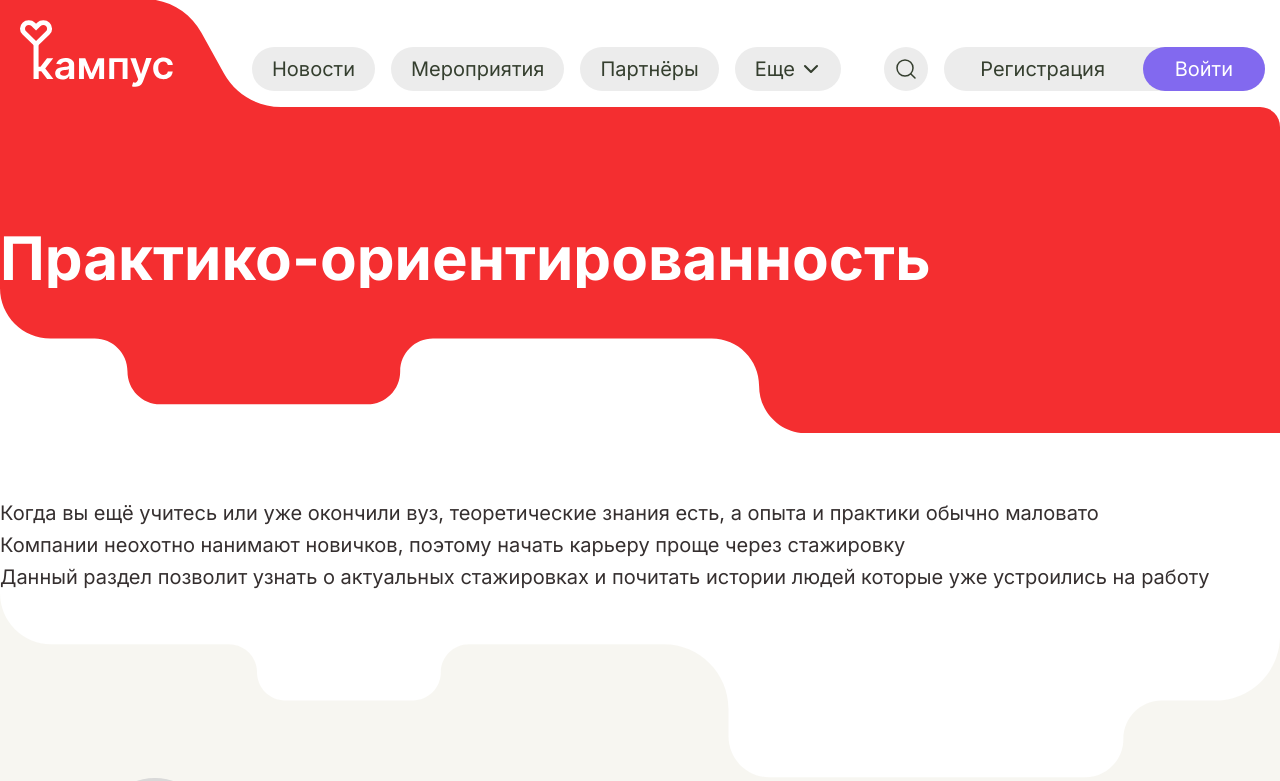
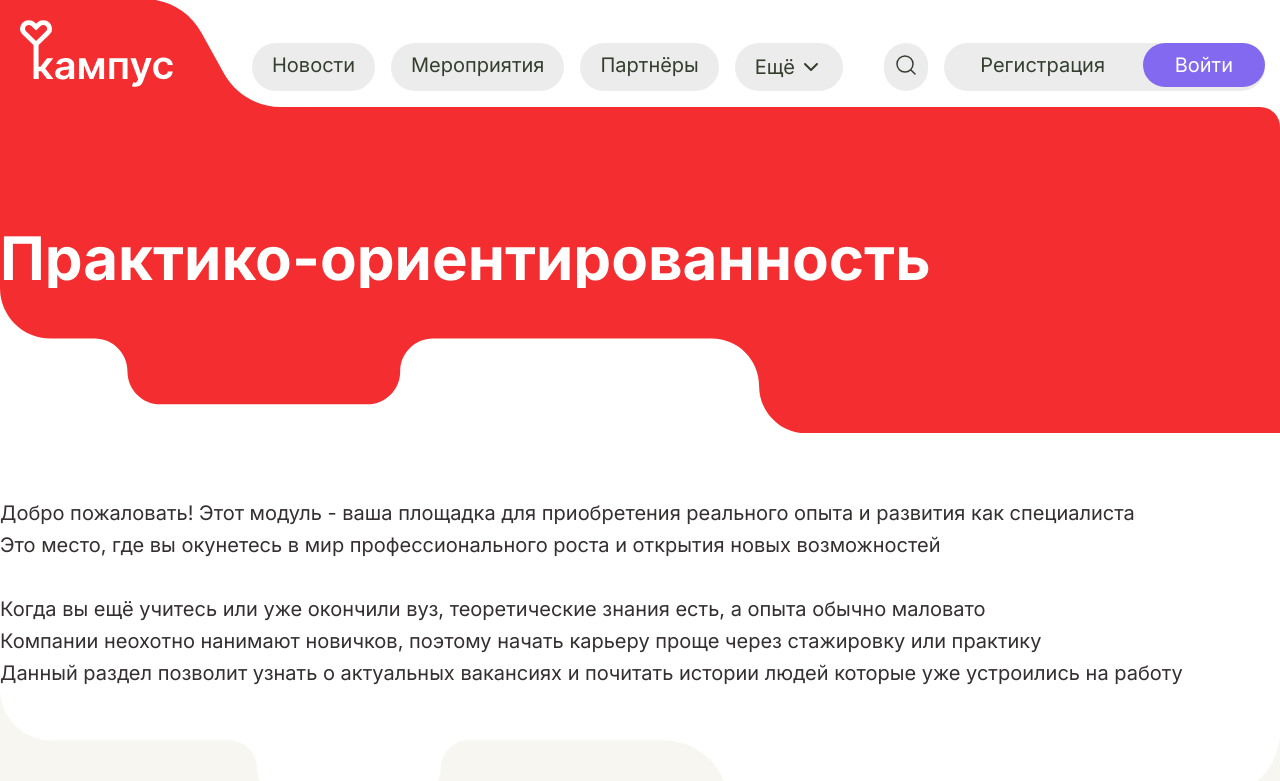
Before and after one commit to QKeeper/campus-practice-module, a React (Vite) app: page / in a window 1280 px wide. Shown: the top 781 px of the page. Built offline with nearby package versions, Linux system fonts and the light colour scheme; no server answers.

Commit message:
Header dropdown menu

```diff
--- a/src/components/ui/Header.module.scss
+++ b/src/components/ui/Header.module.scss
@@ -36,3 +36,28 @@
 	margin-right: max(calc((100vw - 1360px) / 2), 15px);
 	margin-left: calc(max(calc((100vw - 1360px) / 2), 40px) + 212px);
 }
+
+.dropdown__menu {
+	.dropdown__container {
+		display: none;
+	}
+	&:focus-within {
+		.dropdown__container {
+			display: block;
+			animation-name: fadein;
+			animation-duration: 0.2s;
+			animation-timing-function: ease;
+			animation-direction: normal;
+		}
+	}
+}
+
+@keyframes fadein {
+	from {
+		opacity: 0;
+	}
+
+	to {
+		opacity: 100;
+	}
+}
--- a/src/components/ui/Header.tsx
+++ b/src/components/ui/Header.tsx
@@ -3,6 +3,7 @@ import Brand from "../common/Brand";
 import PatternHeader from "../common/PatternHeader";
 import styles from "./Header.module.scss";
 import { cn } from "../../hooks/utils";
+import { Link } from "react-router-dom";
 
 export default function Header() {
 	return (
@@ -19,10 +20,24 @@ export default function Header() {
 					<NavLink href="https://studgorod.ru/#news">Новости</NavLink>
 					<NavLink href="https://studgorod.ru/#events">Мероприятия</NavLink>
 					<NavLink href="https://studgorod.ru/partners">Партнёры</NavLink>
-					<NavLink>
-						Еще
-						<ChevronDown size={20} strokeWidth={2.12} className="scale-[1.2] ml-[0.1rem]" />
-					</NavLink>
+
+					<DropDownMenu title="Ещё">
+						<DropDownItem href="https://studgorod.ru/pages/bonusnaya-programma">
+							Бонусная программа
+						</DropDownItem>
+						<DropDownItem href="https://studgorod.ru/pages/lgotnye-kredity-na-obrazovanie">
+							Льготные кредиты на образование
+						</DropDownItem>
+						<DropDownItem href="https://studgorod.ru/pages/stipendialnaya-programma">
+							Стипендиальные программа
+						</DropDownItem>
+						<DropDownItem href="/">Практико-ориентированность</DropDownItem>
+						<DropDownItem href="https://studgorod.ru/pages/kontakty">Контакты</DropDownItem>
+						<DropDownItem href="https://studgorod.ru/pages/o-fonde-kampus">
+							О фонде "Кампус"
+						</DropDownItem>
+					</DropDownMenu>
+
 					<NavLink icon className="ml-auto">
 						<Search strokeWidth={1.5} />
 					</NavLink>
@@ -61,3 +76,37 @@ function NavLink({ icon, children, className, ...rest }: NavLinkProps) {
 		</li>
 	);
 }
+
+function DropDownMenu({ className, children, title }: React.ComponentPropsWithRef<"div">) {
+	return (
+		<li
+			className={cn(
+				"bg-[#ececec] text-[#353f2f] rounded-full relative",
+				styles.dropdown__menu,
+				className
+			)}
+		>
+			<button className="rounded-full text-xl leading-none flex items-center justify-center gap-1 px-5 py-3">
+				{title}
+				<ChevronDown />
+			</button>
+
+			<div
+				className={cn(
+					"absolute top-0 left-0 bg-white rounded-2xl shadow-md w-96 overflow-hidden",
+					styles.dropdown__container
+				)}
+			>
+				{children}
+			</div>
+		</li>
+	);
+}
+
+function DropDownItem({ href, children }: React.ComponentPropsWithRef<"a">) {
+	return (
+		<Link to={href || "/"} className="block text-xl p-4 hover:bg-[#e8e4fc]">
+			{children}
+		</Link>
+	);
+}
--- a/src/pages/homepage/Comments.tsx
+++ b/src/pages/homepage/Comments.tsx
@@ -17,6 +17,8 @@ export default function Comments() {
 		setCurrentReview((review) => (review < localReviews.length - 1 ? review + 1 : 0));
 	const prevReview = () =>
 		setCurrentReview((review) => (review > 0 ? review - 1 : localReviews.length - 1));
+
+	if (!localReviews.length) return;
 
 	return (
 		<div className="flex gap-8 w-full">
--- a/src/pages/homepage/index.tsx
+++ b/src/pages/homepage/index.tsx
@@ -11,13 +11,24 @@ function Homepage() {
 			</Article>
 			<Article middle patternColor="white" patternBg="#f7f6f1" className="text-xl leading-8 pt-16">
 				<p>
-					Когда вы ещё учитесь или уже окончили вуз, теоретические знания есть, а опыта и практики
-					обычно маловато
+					Добро пожаловать! Этот модуль - ваша площадка для приобретения реального опыта и развития
+					как специалиста
 				</p>
-				<p>Компании неохотно нанимают новичков, поэтому начать карьеру проще через стажировку</p>
 				<p>
-					Данный раздел позволит узнать о актуальных стажировках и почитать истории людей которые
-					уже устроились на работу
+					Это место, где вы окунетесь в мир профессионального роста и открытия новых возможностей
+				</p>
+				<br />
+				<p>
+					Когда вы ещё учитесь или уже окончили вуз, теоретические знания есть, а опыта обычно
+					маловато
+				</p>
+				<p>
+					Компании неохотно нанимают новичков, поэтому начать карьеру проще через стажировку или
+					практику
+				</p>
+				<p>
+					Данный раздел позволит узнать о актуальных вакансиях и почитать истории людей которые уже
+					устроились на работу
 				</p>
 			</Article>
 			<Article middle patternColor="#f7f6f1" patternBg="#8269ef" className="text-black">
```
